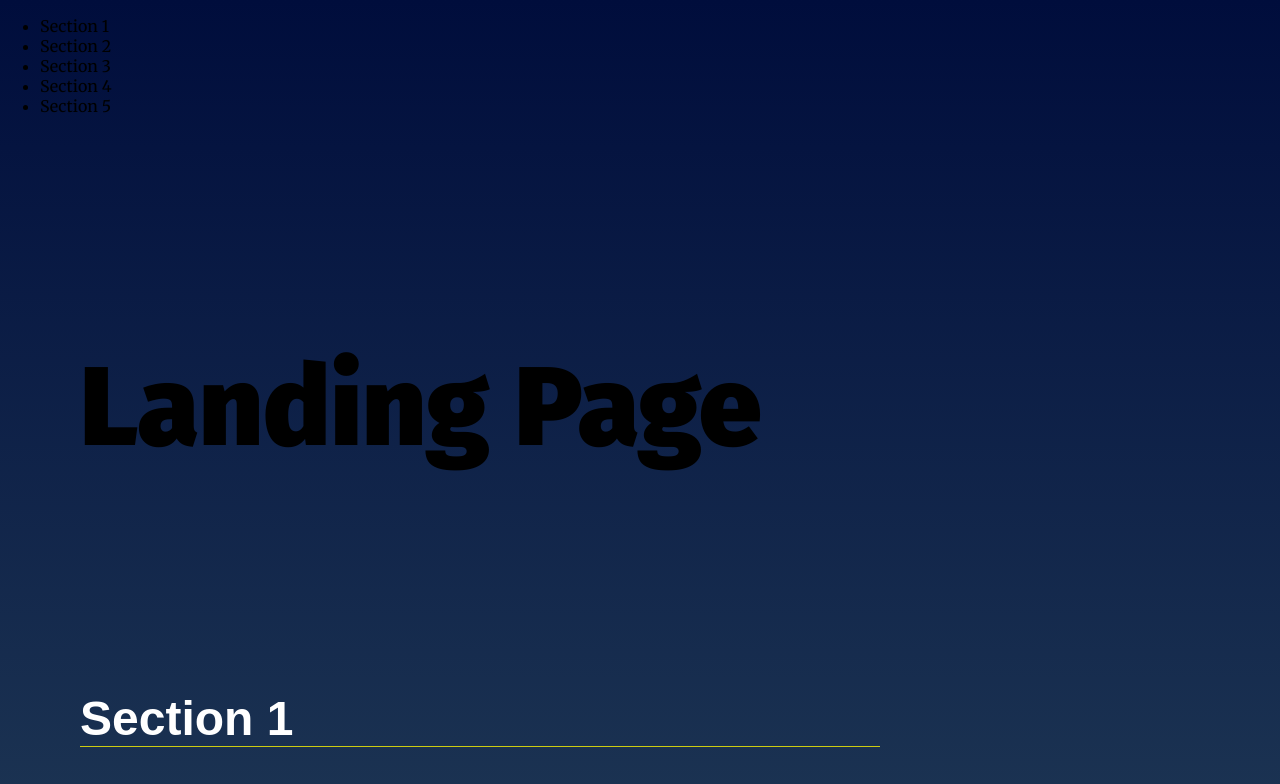
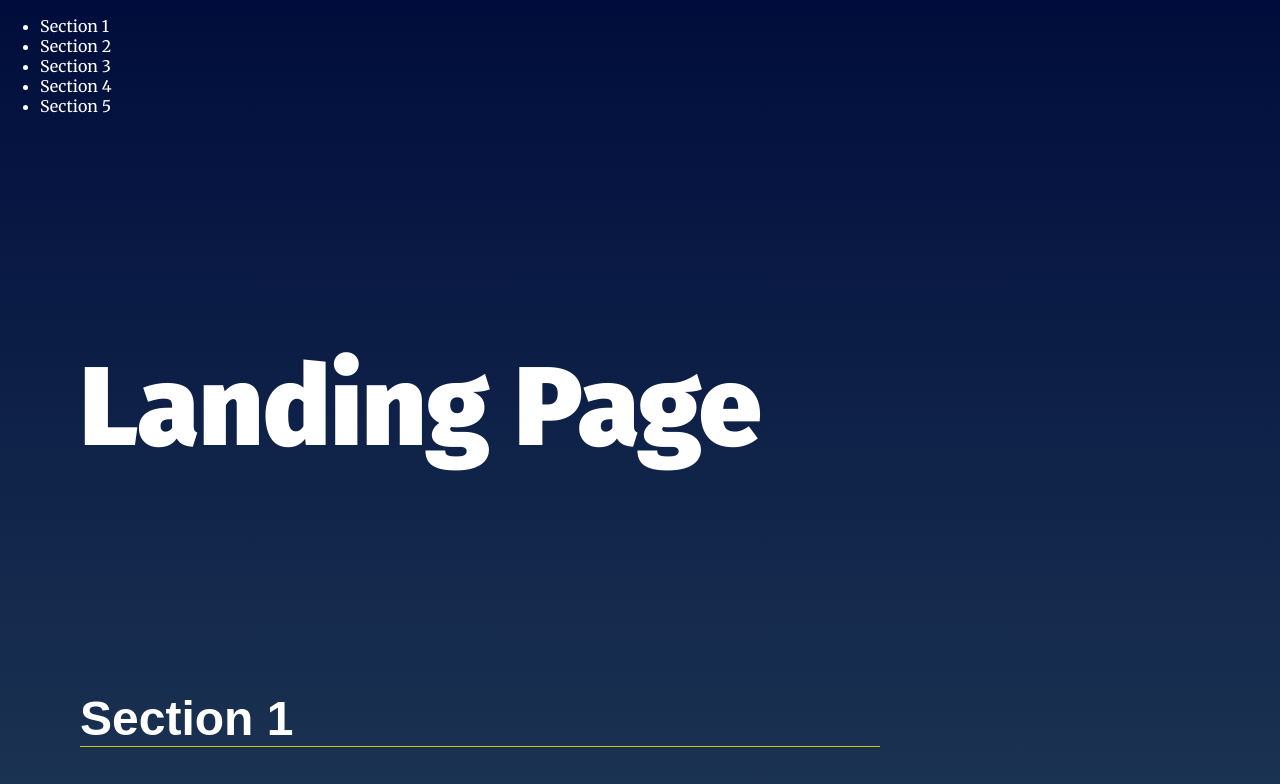
Before and after one commit to jou122/Landing_page, a plain HTML site: page index.html in a window 1280 px wide. Shown: the top 784 px of the page. Drawn offline with Linux system fonts and the light colour scheme; files that its build step writes are made by us from their sources; files whose address does not match are found by name.

Commit message:
Update styles.css

```diff
--- a/css/styles.css
+++ b/css/styles.css
@@ -1,3 +1,12 @@
+/*
+ *
+ * CSS written based on SMACSS architecture.
+ * To learn more, visit: http://smacss.com/
+ *
+ * For simplicity, no reset or normalize is added.
+ * To learn more, visit: https://css-tricks.com/reboot-resets-reasoning/
+ *
+*/
 
 
 /* ---- Base Rules ---- */
@@ -6,7 +15,7 @@ body {
     background: linear-gradient(0deg, rgba(136,203,171,1) 0%, rgba(0,13,60,1) 100%);
     margin: 0;
     font-family: 'Merriweather', serif;
-    color: 'red';
+    color: #fff;
 }
 
 
```
